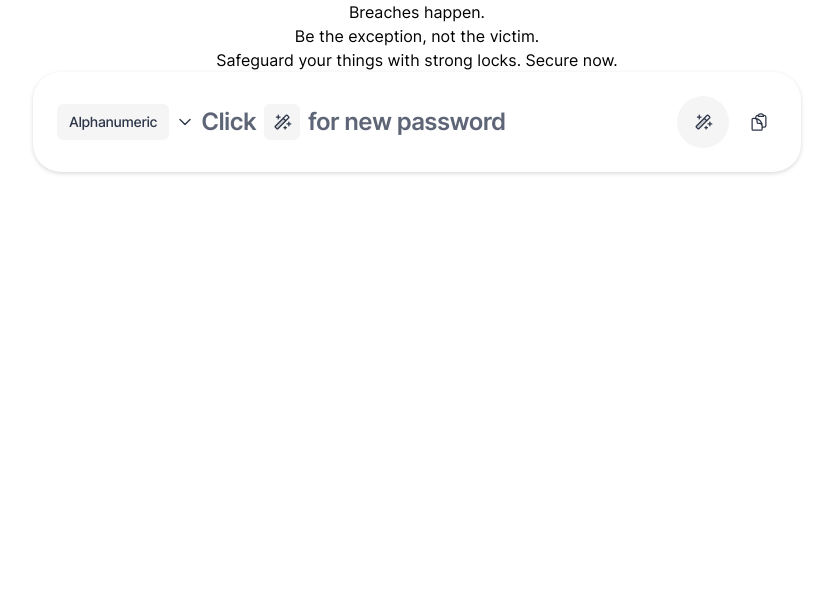
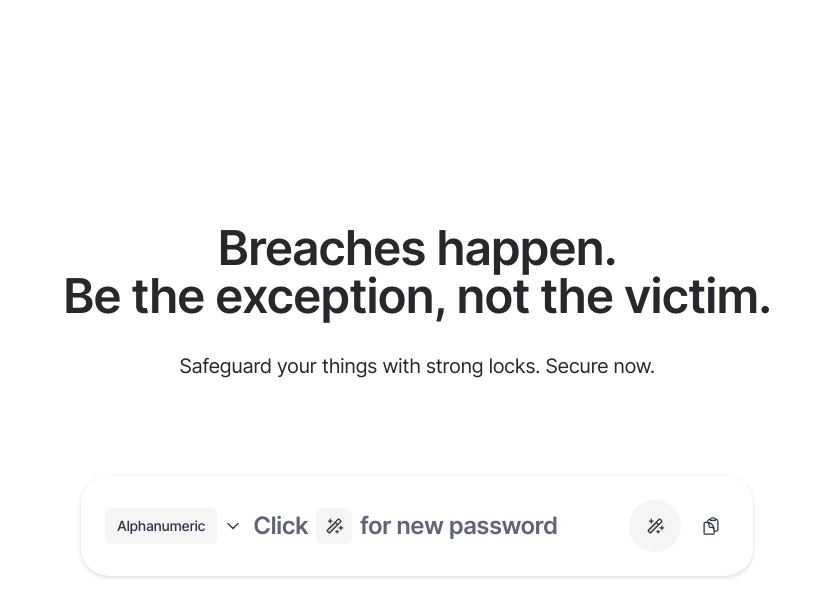
Before and after one commit to sourinsarkar/safepass, a React (Vite) app: page / in a window 1280 px wide. Shown: the top 616 px of the page, without its empty margins (223-1056 px from the left). Built offline with nearby package versions, Linux system fonts and the light colour scheme.

Commit message:
Done with v1 frontend design

```diff
--- a/src/components/Generator.tsx
+++ b/src/components/Generator.tsx
@@ -5,24 +5,24 @@ const Generator: React.FC = () => {
   return (
     <div className="flex flex-col">
         <div>
-            <h1 className="text-center">Breaches happen.<br />Be the exception, not the victim.</h1>
+            <h1 className="text-center font-semibold text-5xl tracking-tight text-primaryFontColor">Breaches happen.<br />Be the exception, not the victim.</h1>
+        </div>
+
+        <div className="mt-8 mb-24">
+            <p className="text-center text-xl tracking-tight text-primaryFontColor">Safeguard your things with strong locks. Secure now.</p>
         </div>
 
         <div>
-            <p className="text-center">Safeguard your things with strong locks. Secure now.</p>
-        </div>
-
-        <div>
-            <div className="flex items-center max-w-3xl min-h-[100px] m-auto rounded-[28px] shadow-sh_Light">
-                <div className="flex justify-between items-center w-full mx-6 gap-2">
-                    <div className="flex items-center w-1/5 gap-2">
+            <div className="flex items-center max-w-2xl min-h-[100px] m-auto rounded-[28px] shadow-sh_Light">
+                <div className="flex justify-between items-center w-full mx-6">
+                    <div className="flex items-center gap-2">
                         <div className="py-2 px-3 bg-iconBgColor rounded-md font-medium text-sm tracking-tight text-iconColor">Alphanumeric</div>
                         <ChevronDownIcon className="h-4 w-4 text-iconColor stroke-2" />
                     </div>
-                    <div className="w-4/5">
+                    <div className="w-full mx-3">
                         <p className="flex items-center text-2xl font-semibold tracking-tight gap-2 text-primeTextColor">Click <span className="p-2 rounded-md bg-iconBgColor"><MagicWand weight="duotone" size={20} className="text-iconColor" /></span> for new password</p>
                     </div>
-                    <div className="flex items-center justify-end w-1/5 gap-3">
+                    <div className="flex items-center justify-end gap-3">
                         <div className="p-4 bg-iconBgColor rounded-full"><MagicWand weight="duotone" size={20} className="text-iconColor" /> </div>
                         <div className="p-2 hover:bg-iconBgColor rounded-md"><ClipboardDocumentIcon className="h-5 w-5 text-iconColor" /> </div>
                     </div>
--- a/src/layouts/Home.tsx
+++ b/src/layouts/Home.tsx
@@ -2,7 +2,7 @@ import Generator from "../components/Generator";
 
 const Home: React.FC = () => {
     return (
-        <div>
+        <div className="h-screen flex justify-center items-center">
             <Generator />
         </div>
     );
```
